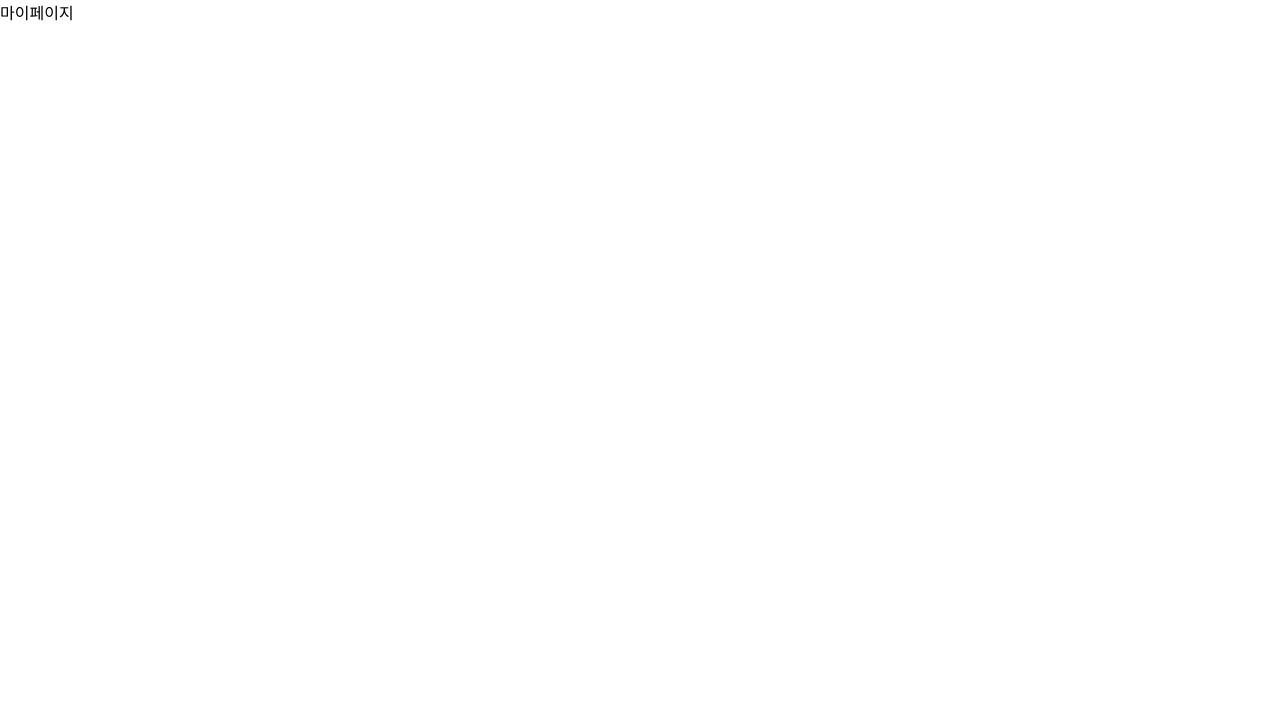
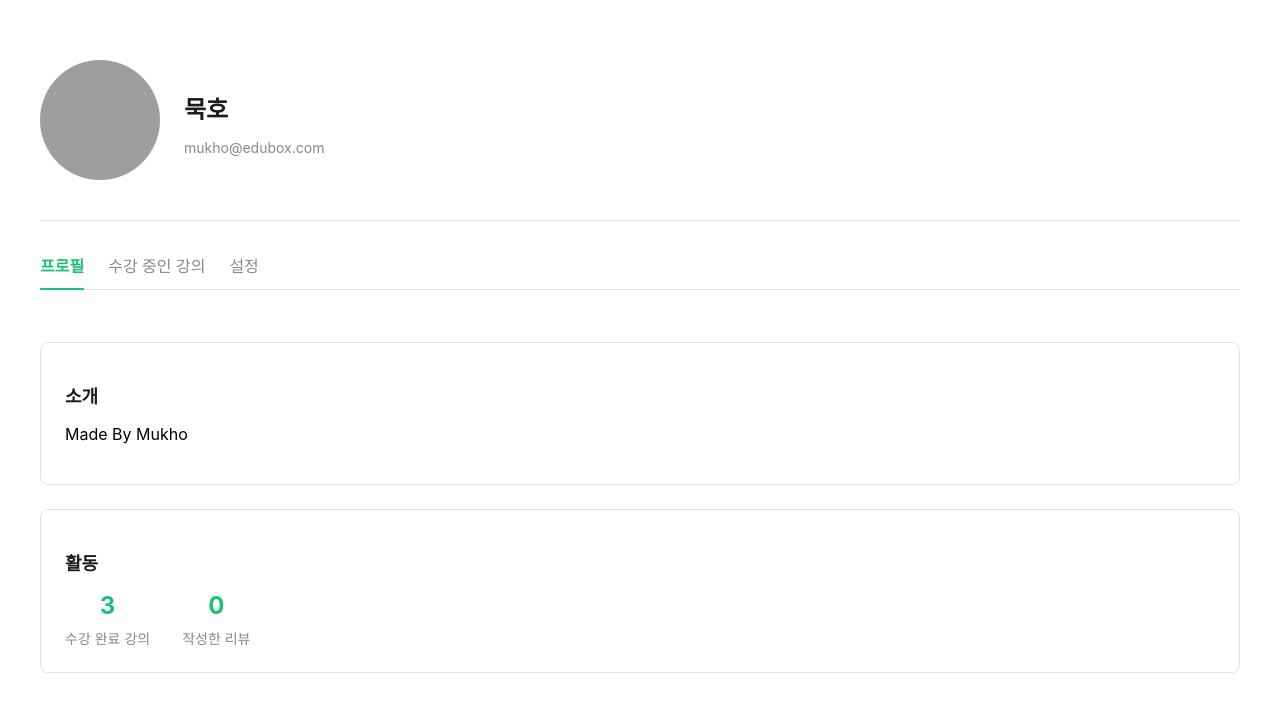
Before and after one commit to SSAFY-Escape-from-backend-potato/edubox_front_team1, a React (Create React App) app: page /user/1 in a window 1280 px wide. Shown: the top 712 px of the page. Built offline with nearby package versions, Linux system fonts and the light colour scheme; grey boxes are pictures that could not be loaded.

Commit message:
Feat: 마이페이지 페이지 UI 구현     - Page와 하위 Components 분리

```diff
--- a/src/api/MockupData.ts
+++ b/src/api/MockupData.ts
@@ -1,4 +1,5 @@
 import { Course } from "src/model/Course";
+import { UserProfile } from "src/model/UserProfile";
 
 export const courses: Course[] = [
   {
@@ -58,3 +59,12 @@ export const courses: Course[] = [
     thumbnail: "https://picsum.photos/300/206",
   },
 ];
+
+export const userProfile_: UserProfile = {
+  name: "묵호",
+  email: "mukho@edubox.com",
+  bio: "Made By Mukho",
+  image: "https://picsum.photos/300/207",
+  completedCourses: 3,
+  reviews: 0,
+};
--- /dev/null
+++ b/src/components/UserPage/Courses.css
@@ -0,0 +1,11 @@
+.courses-grid {
+  display: grid;
+  grid-template-columns: repeat(auto-fill, minmax(280px, 1fr));
+  gap: 24px;
+}
+
+.empty-courses {
+  text-align: center;
+  padding: 48px 0;
+  color: #858a8d;
+}
--- /dev/null
+++ b/src/components/UserPage/Courses.tsx
@@ -0,0 +1,18 @@
+import "./Courses.css";
+
+const Courses: React.FC = () => {
+  return (
+    <div className="courses-section">
+      <div className="courses-grid">
+        <div className="empty-courses">
+          <p>수강 중인 강의가 없습니다.</p>
+          <a href="/courses" className="btn-primary">
+            강의 둘러보기
+          </a>
+        </div>
+      </div>
+    </div>
+  );
+};
+
+export default Courses;
--- /dev/null
+++ b/src/components/UserPage/Profile.css
@@ -0,0 +1,36 @@
+.profile-card {
+  background: #fff;
+  border: 1px solid #e4e4e4;
+  border-radius: 8px;
+  padding: 24px;
+  margin-bottom: 24px;
+}
+
+.profile-card h2 {
+  font-size: 18px;
+  font-weight: 700;
+  color: #1b1c1d;
+  margin-bottom: 16px;
+}
+
+.activity-stats {
+  display: flex;
+  gap: 32px;
+}
+
+.stat-item {
+  text-align: center;
+}
+
+.stat-value {
+  display: block;
+  font-size: 24px;
+  font-weight: 700;
+  color: #1dc078;
+  margin-bottom: 8px;
+}
+
+.stat-label {
+  color: #858a8d;
+  font-size: 14px;
+}
--- /dev/null
+++ b/src/components/UserPage/Profile.tsx
@@ -0,0 +1,35 @@
+import "./Profile.css";
+
+interface ProfileProps {
+  userProfile: {
+    bio: string;
+    completedCourses: number;
+    reviews: number;
+  };
+}
+
+const Profile: React.FC<ProfileProps> = ({ userProfile }: ProfileProps) => {
+  return (
+    <div className="profile-section">
+      <div className="profile-card">
+        <h2>소개</h2>
+        <p>{userProfile.bio || "자기소개가 없습니다."}</p>
+      </div>
+      <div className="profile-card">
+        <h2>활동</h2>
+        <div className="activity-stats">
+          <div className="stat-item">
+            <span className="stat-value">{userProfile.completedCourses}</span>
+            <span className="stat-label">수강 완료 강의</span>
+          </div>
+          <div className="stat-item">
+            <span className="stat-value">{userProfile.reviews}</span>
+            <span className="stat-label">작성한 리뷰</span>
+          </div>
+        </div>
+      </div>
+    </div>
+  );
+};
+
+export default Profile;
--- /dev/null
+++ b/src/components/UserPage/Settings.css
@@ -0,0 +1,42 @@
+.settings-form .form-group {
+  margin-bottom: 20px;
+}
+
+.settings-form label {
+  display: block;
+  margin-bottom: 8px;
+  font-weight: 500;
+  color: #1b1c1d;
+}
+
+.settings-form input,
+.settings-form textarea {
+  width: 100%;
+  padding: 12px;
+  border: 1px solid #e4e4e4;
+  border-radius: 4px;
+  font-size: 14px;
+}
+
+.settings-form textarea {
+  min-height: 120px;
+  resize: vertical;
+}
+
+.btn-primary {
+  display: inline-block;
+  padding: 12px 24px;
+  background: #1dc078;
+  color: white;
+  border: none;
+  border-radius: 4px;
+  font-size: 14px;
+  font-weight: 700;
+  cursor: pointer;
+  text-decoration: none;
+  transition: background-color 0.3s;
+}
+
+.btn-primary:hover {
+  background: #0c8599;
+}
--- /dev/null
+++ b/src/components/UserPage/Settings.tsx
@@ -0,0 +1,63 @@
+import { useState, FormEvent } from "react";
+import "./Settings.css";
+
+interface SettingsProps {
+  userProfile: {
+    name: string;
+    bio: string;
+  };
+  onUpdateProfile: (updates: { name: string; bio: string }) => void;
+}
+
+const Settings: React.FC<SettingsProps> = ({
+  userProfile,
+  onUpdateProfile,
+}: SettingsProps) => {
+  const [formData, setFormData] = useState({
+    name: userProfile.name,
+    bio: userProfile.bio,
+  });
+
+  const handleSubmit = (e: FormEvent) => {
+    e.preventDefault();
+    onUpdateProfile(formData);
+  };
+
+  return (
+    <div className="settings-section">
+      <div className="settings-card">
+        <h2>계정 설정</h2>
+        <form className="settings-form" onSubmit={handleSubmit}>
+          <div className="form-group">
+            <label htmlFor="name">이름</label>
+            <input
+              id="name"
+              type="text"
+              value={formData.name}
+              onChange={(e) =>
+                setFormData((prev) => ({ ...prev, name: e.target.value }))
+              }
+              placeholder="이름을 입력하세요"
+            />
+          </div>
+          <div className="form-group">
+            <label htmlFor="bio">자기소개</label>
+            <textarea
+              id="bio"
+              value={formData.bio}
+              onChange={(e) =>
+                setFormData((prev) => ({ ...prev, bio: e.target.value }))
+              }
+              placeholder="자기소개를 입력하세요"
+            />
+          </div>
+          <button type="submit" className="btn-primary">
+            저장하기
+          </button>
+        </form>
+      </div>
+    </div>
+  );
+};
+
+export default Settings;
--- /dev/null
+++ b/src/hooks/useUserPage.ts
@@ -0,0 +1,30 @@
+import { useState } from "react";
+import { UserProfile } from "src/model/UserProfile";
+import { userProfile_ } from "src/api/MockupData";
+
+type TabType = "profile" | "courses" | "settings";
+
+export const useUserPage = () => {
+  const [activeTab, setActiveTab] = useState<TabType>("profile");
+  const [userProfile, setUserProfile] = useState<UserProfile>({
+    ...userProfile_,
+  });
+
+  const handleTabChange = (tab: TabType) => {
+    setActiveTab(tab);
+  };
+
+  const updateProfile = (updates: Partial<UserProfile>) => {
+    setUserProfile((prev) => ({
+      ...prev,
+      ...updates,
+    }));
+  };
+
+  return {
+    activeTab,
+    userProfile,
+    handleTabChange,
+    updateProfile,
+  };
+};
--- /dev/null
+++ b/src/model/UserProfile.ts
@@ -0,0 +1,8 @@
+export interface UserProfile {
+  name: string;
+  email: string;
+  bio: string;
+  image: string;
+  completedCourses: number;
+  reviews: number;
+}
--- /dev/null
+++ b/src/pages/UserPage/UserPage.css
@@ -0,0 +1,83 @@
+.user-page {
+  max-width: 1200px;
+  margin: 0 auto;
+  padding: 20px;
+}
+
+.profile-header {
+  padding: 40px 0;
+  border-bottom: 1px solid #e4e4e4;
+}
+
+.profile-header-content {
+  display: flex;
+  align-items: center;
+  gap: 24px;
+}
+
+.profile-image {
+  width: 120px;
+  height: 120px;
+  border-radius: 50%;
+  overflow: hidden;
+}
+
+.profile-image img {
+  width: 100%;
+  height: 100%;
+  object-fit: cover;
+}
+
+.profile-info h1 {
+  font-size: 24px;
+  font-weight: 700;
+  color: #1b1c1d;
+  margin-bottom: 8px;
+}
+
+.profile-info .email {
+  color: #858a8d;
+  font-size: 14px;
+}
+
+.profile-nav {
+  margin: 20px 0;
+  border-bottom: 1px solid #e4e4e4;
+}
+
+.profile-nav ul {
+  display: flex;
+  gap: 24px;
+  list-style: none;
+  padding: 0;
+  margin: 0;
+}
+
+.nav-button {
+  padding: 12px 0;
+  background: none;
+  border: none;
+  font-size: 16px;
+  color: #858a8d;
+  cursor: pointer;
+  position: relative;
+}
+
+.nav-button.active {
+  color: #1dc078;
+  font-weight: 700;
+}
+
+.nav-button.active::after {
+  content: "";
+  position: absolute;
+  bottom: -1px;
+  left: 0;
+  width: 100%;
+  height: 2px;
+  background-color: #1dc078;
+}
+
+.profile-content {
+  padding: 32px 0;
+}
--- a/src/pages/UserPage/UserPage.tsx
+++ b/src/pages/UserPage/UserPage.tsx
@@ -1,5 +1,69 @@
+import Profile from "../../components/UserPage/Profile";
+import Courses from "../../components/UserPage/Courses";
+import Settings from "src/components/UserPage/Settings";
+import { useUserPage } from "src/hooks/useUserPage";
+import "./UserPage.css";
+
 const UserPage: React.FC = () => {
-  return <>마이페이지</>;
+  const { activeTab, userProfile, handleTabChange, updateProfile } =
+    useUserPage();
+
+  return (
+    <div className="user-page">
+      <section className="profile-header">
+        <div className="profile-header-content">
+          <div className="profile-image">
+            <img src={userProfile.image} alt="프로필 이미지" loading="lazy" />
+          </div>
+          <div className="profile-info">
+            <h1>{userProfile.name}</h1>
+            <p className="email">{userProfile.email}</p>
+          </div>
+        </div>
+      </section>
+      <nav className="profile-nav">
+        <ul>
+          <li>
+            <button
+              className={`nav-button ${
+                activeTab === "profile" ? "active" : ""
+              }`}
+              onClick={() => handleTabChange("profile")}
+            >
+              프로필
+            </button>
+          </li>
+          <li>
+            <button
+              className={`nav-button ${
+                activeTab === "courses" ? "active" : ""
+              }`}
+              onClick={() => handleTabChange("courses")}
+            >
+              수강 중인 강의
+            </button>
+          </li>
+          <li>
+            <button
+              className={`nav-button ${
+                activeTab === "settings" ? "active" : ""
+              }`}
+              onClick={() => handleTabChange("settings")}
+            >
+              설정
+            </button>
+          </li>
+        </ul>
+      </nav>
+      <div className="profile-content">
+        {activeTab === "profile" && <Profile userProfile={userProfile} />}
+        {activeTab === "courses" && <Courses />}
+        {activeTab === "settings" && (
+          <Settings userProfile={userProfile} onUpdateProfile={updateProfile} />
+        )}
+      </div>
+    </div>
+  );
 };
 
 export default UserPage;
```
Also changed, not shown: 2 other files (tests, documents, lock files or other folders).
